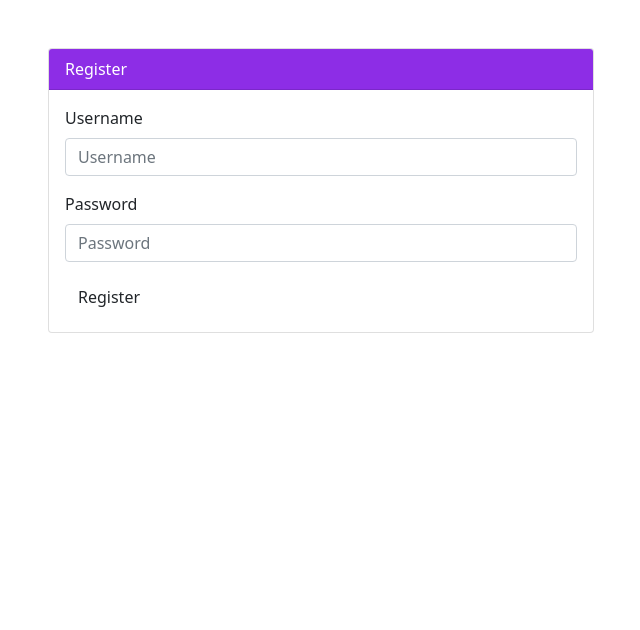
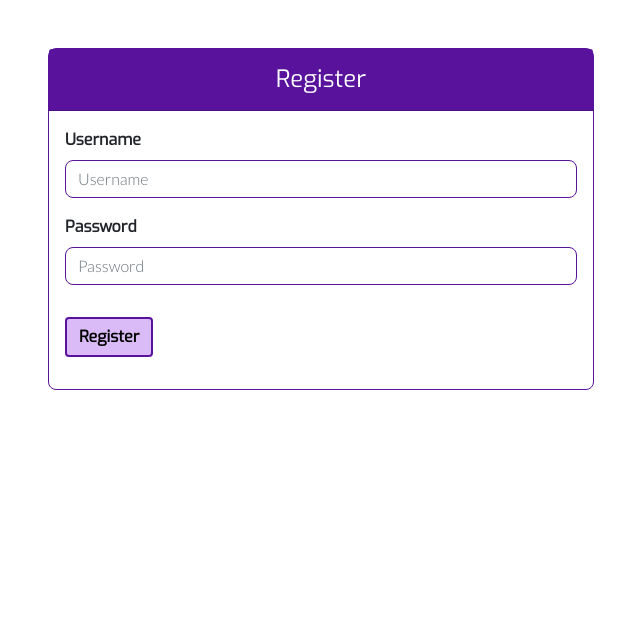
Before and after one commit to JusJae/ms3_logapp, a Flask app: page /register in a window 1280 px wide. Shown: the part 70-700 px from the top of the page, without its empty margins (319-959 px from the left). Run offline with Flask 3, Linux system fonts and the light colour scheme; some libraries are stand-ins or nearby versions.

Commit message:
refactor(add): login and register form styles
delete logout.html

```diff
--- a/static/css/style.css
+++ b/static/css/style.css
@@ -218,6 +218,62 @@ img {
 
 }
 
+.login-form,
+.register-form {
+    border: 1px solid var(--main-color-dark) !important;
+    border-radius: .5rem !important;
+}
+
+.login-form .card-header,
+.register-form .card-header {
+    background-color: var(--main-color-dark) !important;
+    color: var(--secondary-color-light) !important;
+    font-family: 'Exo' !important;
+    font-weight: bold !important;
+    padding-top: 1rem !important;
+}
+
+.login-form .card-body,
+.register-form .card-body {
+    flex: 1 1 auto !important;
+    padding: 1rem 1rem !important;
+}
+
+.login-form label,
+.register-form label {
+    font-family: 'Exo' !important;
+    font-weight: bold !important;
+}
+
+.login-form input,
+.register-form input {
+    border: 1px solid var(--main-color-dark) !important;
+    border-radius: .5rem !important;
+    font-family: 'Lato' !important;
+}
+
+.login-form input:focus,
+.login-form input:hover,
+.login-form input:active,
+.register-form input:focus,
+.register-form input:hover,
+.register-form input:active {
+    outline: none !important;
+    border: 1px solid var(--main-color) !important;
+    border-radius: .5rem !important;
+    box-shadow: 0 0 0 0.25rem rgba(237, 170, 36, .5) !important;
+}
+
+.login-form .btn-main,
+.register-form .btn-main {
+    color: var(--secondary-color-dark) !important;
+    background-color: var(--main-color-light-1) !important;
+    border: var(--main-color-dark) 2px solid !important;
+    margin: 1rem 0rem !important;
+    font-family: 'Exo' !important;
+    font-weight: bold !important;
+}
+
 .category-form,
 .product-form {
     border: 1px solid var(--main-color-light);
--- a/templates/login.html
+++ b/templates/login.html
@@ -2,7 +2,7 @@
 <div class="container py-5">
 	<div class="row justify-content-center">
 		<div class="col-md-6">
-			<div class="card">
+			<div class="card login-form">
 				<div
 					class="card-header"
 					style="background-color: var(--main-color); color: white">
--- a/templates/register.html
+++ b/templates/register.html
@@ -1,12 +1,12 @@
 {% extends "index.html" %} {% block content %}
 <div class="container py-5">
-	<div class="row justify-content-center">
-		<div class="col-md-6">
-			<div class="card">
+	<div class="row justify-content-center ">
+		<div class="col-md-6 ">
+			<div class="card register-form">
 				<div
 					class="card-header"
 					style="background-color: var(--main-color); color: white">
-					Register
+					<h4>Register</h4>
 				</div>
 				<div class="card-body">
 					<form
@@ -16,7 +16,8 @@
 							<label
 								for="username"
 								class="form-label"
-								>Username</label>
+								>Username</label
+							>
 							<input
 								type="text"
 								class="form-control validate"
@@ -31,14 +32,14 @@
 							<label
 								for="password"
 								class="form-label">
-                                Password
-                            </label>
+								Password
+							</label>
 							<input
 								type="password"
-								class="form-control"
+								class="form-control validate"
 								id="password"
 								placeholder="Password"
-                                name="password"
+								name="password"
 								minlength="5"
 								maxlength="20"
 								pattern="^[a-zA-Z0-9]{5,20}$"
```
Also changed, not shown: templates/logout.html (deleted).
